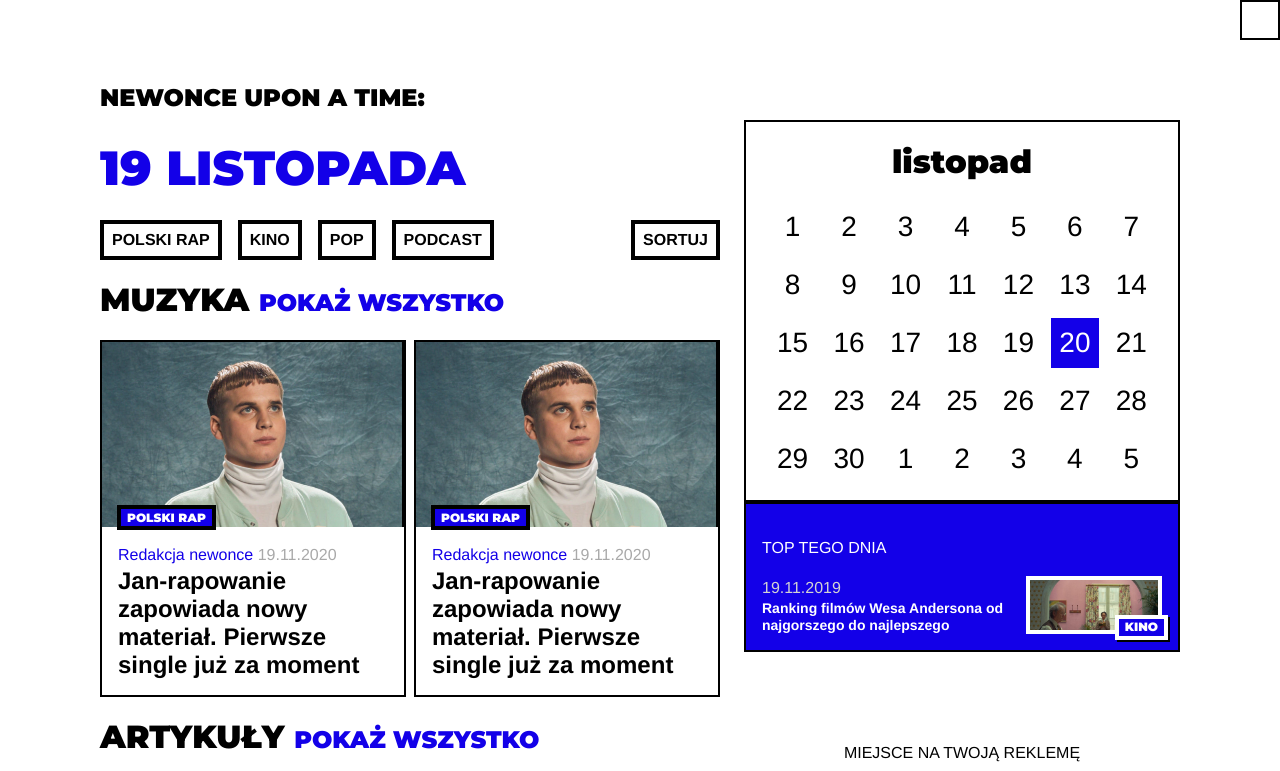
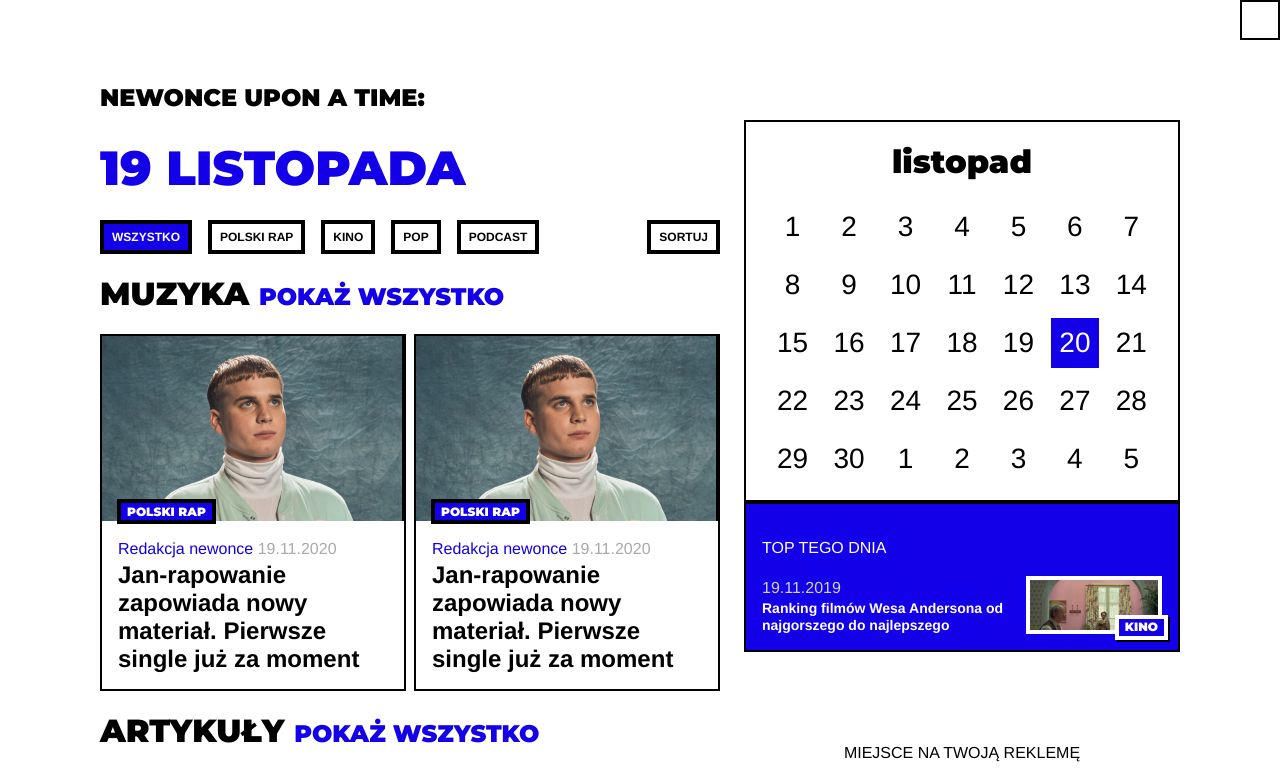
Before and after one commit to wojciech-dybikowski/el-hackaton, a Next.js app: page /kalendarium in a window 1280 px wide. Shown: the top 771 px of the page. Built offline with nearby package versions, Linux system fonts and the light colour scheme.

Commit message:
[feature] start working on music component

```diff
--- a/pages/index.tsx
+++ b/pages/index.tsx
@@ -28,10 +28,9 @@ const Home: NextPage = () => {
     <div className={styles.container}>
       <main className={styles.main}>
         <div style={{ marginLeft: '5%', marginRight: '5%' }}>
-          <Song />
           <Grid gridGap={8}>
             <GridCol colSpan={7}>
-              <div className="bg-red-700 w-full h-full"></div>
+              <div className="bg-red-100 w-full h-full"></div>
             </GridCol>
             <GridCol colSpan={5}>
               <div className={styles.historical}>
@@ -40,9 +39,14 @@ const Home: NextPage = () => {
                     style={{ fontSize: '32px', fontFamily: 'helvetica', fontWeight: 900 }}
                     className=" font-extrabold "
                   >
-                    19 Listopada
+                    {selectedDay} Listopada
                   </p>
-                  <i style={{ fontSize: '30px' }} className="fas fa-long-arrow-alt-right"></i>
+                  <Link href={'/kalendarium'}>
+                    <i
+                      style={{ fontSize: '30px' }}
+                      className="cursor-pointer fas fa-long-arrow-alt-right"
+                    />
+                  </Link>
                 </div>
                 <Row className="horizontal-scroll  w-full overflow-auto justify-between items-center px-4 mb-4">
                   {days}
--- a/pages/kalendarium/index.tsx
+++ b/pages/kalendarium/index.tsx
@@ -5,13 +5,29 @@ import { Article, ArticleVertical, PodcastVertical, TagLabel } from 'shared/comp
 // @ts-ignore
 import classnames from 'classnames';
 
-function NavbarTag({ label }: { label: string }) {
+function NavbarTag({
+  label,
+  activeLabel,
+  onNavbarTagClick,
+}: {
+  label: string;
+  activeLabel?: string;
+  onNavbarTagClick?: () => void;
+}) {
   return (
-    <div className="border-4 border-black">
-      <p style={{ fontWeight: 900 }} className="uppercase  py-1 px-2">
+    <button onClick={onNavbarTagClick} className="border-4 border-black">
+      <p
+        style={{
+          fontWeight: 900,
+          fontSize: '12px',
+          backgroundColor: label === activeLabel ? '#1300e8' : undefined,
+          color: label === activeLabel ? '#fff' : undefined,
+        }}
+        className="uppercase  py-1 px-2"
+      >
         {label}
       </p>
-    </div>
+    </button>
   );
 }
 
@@ -146,6 +162,7 @@ function Video() {
 
 const KalendariumPage = () => {
   const [month, setSelectedMonth] = useState(11);
+  const [activeLabel, setActiveLabel] = useState('wszystko');
 
   const setMonth = (newValue: number) => {
     console.log('ASDASD: ', newValue);
@@ -184,10 +201,31 @@ const KalendariumPage = () => {
             </h3>
             <Row className=" justify-between">
               <div className="flex space-x-4">
-                <NavbarTag label={'polski rap'} />
-                <NavbarTag label={'kino'} />
-                <NavbarTag label={'pop'} />
-                <NavbarTag label={'podcast'} />
+                <NavbarTag
+                  onNavbarTagClick={() => setActiveLabel('wszystko')}
+                  activeLabel={activeLabel}
+                  label={'wszystko'}
+                />
+                <NavbarTag
+                  onNavbarTagClick={() => setActiveLabel('polski rap')}
+                  activeLabel={activeLabel}
+                  label={'polski rap'}
+                />
+                <NavbarTag
+                  onNavbarTagClick={() => setActiveLabel('kino')}
+                  activeLabel={activeLabel}
+                  label={'kino'}
+                />
+                <NavbarTag
+                  onNavbarTagClick={() => setActiveLabel('pop')}
+                  activeLabel={activeLabel}
+                  label={'pop'}
+                />
+                <NavbarTag
+                  onNavbarTagClick={() => setActiveLabel('podcast')}
+                  activeLabel={activeLabel}
+                  label={'podcast'}
+                />
               </div>
               <NavbarTag label={'sortuj'} />
             </Row>
--- a/shared/components/Article/Article.tsx
+++ b/shared/components/Article/Article.tsx
@@ -30,6 +30,42 @@ export function Article() {
 }
 
 export function ArticleVertical() {
+  return (
+    <div className="col-span-1 border-2 border-black ">
+      <div style={{ maxHeight: '420px' }} className=" border-r-2 border-black relative">
+        <div className="">
+          <div className="overflow-hidden">
+            <img style={{ width: '100%', height: '100%' }} src={'/foto2.png'} />
+          </div>
+          <div
+            style={{ width: '200px', bottom: '-10%', left: '5%', height: '40px' }}
+            className="inline-block absolute"
+          >
+            <TagLabel
+              textStyle={{ lineHeight: 'initial' }}
+              wrapperStyle={{ position: 'absolute' }}
+              label={'polski rap'}
+            />
+          </div>
+        </div>
+      </div>
+      <div style={{ height: '' }} className="p-4">
+        <p style={{ color: 'darkgray' }}>
+          <span className="text-primary-blue">Redakcja newonce</span> 19.11.2020
+        </p>
+        <p style={{ fontSize: '24px', fontWeight: 900, lineHeight: '28px' }}>
+          Jan-rapowanie zapowiada nowy materiał. Pierwsze single już za moment
+        </p>
+      </div>
+
+      <div className="absolute top-0 bg-white right-0 w-10 h-10 border-2 border-black flex items-center justify-center">
+        <i style={{ fontWeight: 500, fontSize: '20px' }} className="far fa-bookmark" />{' '}
+      </div>
+    </div>
+  );
+}
+
+export function MusicVertical() {
   return (
     <div className="col-span-1 border-2 border-black ">
       <div style={{ maxHeight: '420px' }} className=" border-r-2 border-black relative">
```
Also changed, not shown: public/foto6.png (added), public/foto7.png (added).
